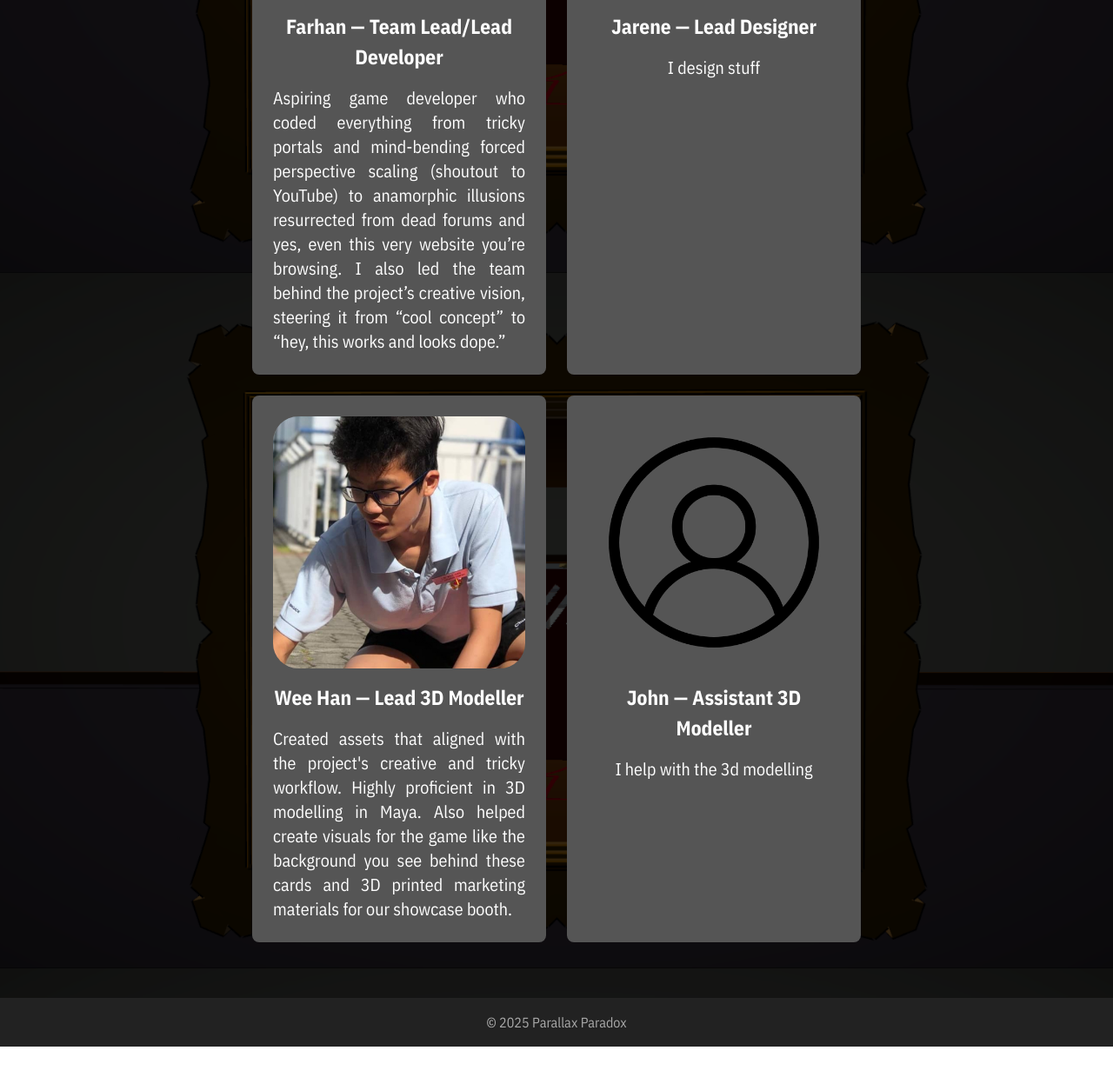
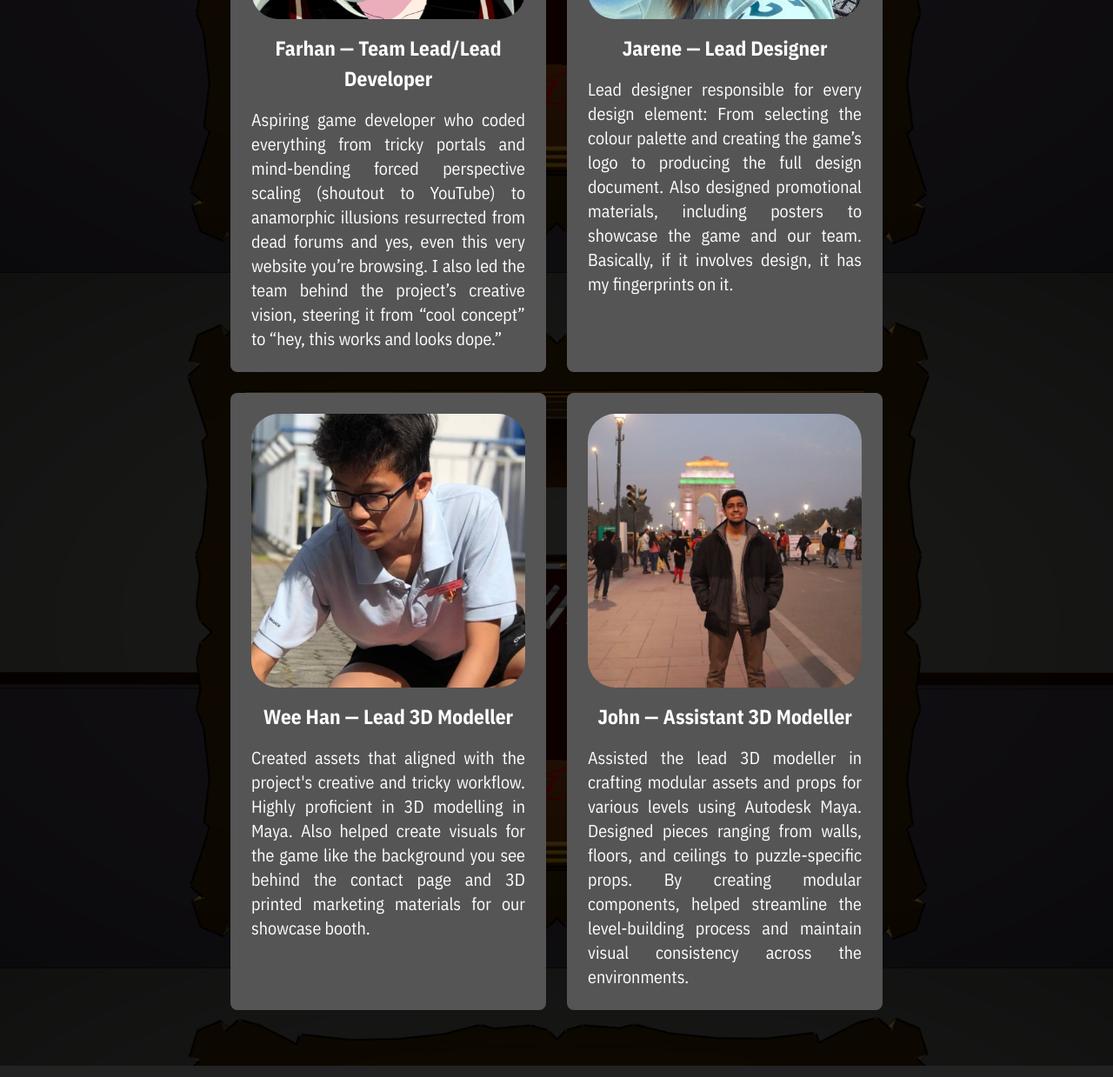
Before and after one commit to http503-dev/3.1-Capstone-Parallax-Paradox-Website, a plain HTML site: page credits.html in a window 1280 px wide. Shown: the part 578-1817 px from the top of the page at 87% size. Before the commit the page ends 1782 px from the top, so only its background shows below. Drawn offline with nearby package versions, Linux system fonts and the light colour scheme.

Commit message:
updated contact and credits page

```diff
--- a/credits.html
+++ b/credits.html
@@ -45,7 +45,13 @@
         <div class="member-card">
           <img src="images/jarene-profile.jpg" alt="Member 2" />
           <h3>Jarene — Lead Designer</h3>
-          <p>I design stuff</p>
+          <p>
+            Lead designer responsible for every design element: From selecting
+            the colour palette and creating the game’s logo to producing the
+            full design document. Also designed promotional materials, including
+            posters to showcase the game and our team. Basically, if it involves
+            design, it has my fingerprints on it.
+          </p>
         </div>
         <div class="member-card">
           <img src="images/weehan-profile.png" alt="Member 3" />
@@ -53,14 +59,21 @@
           <p>
             Created assets that aligned with the project's creative and tricky
             workflow. Highly proficient in 3D modelling in Maya. Also helped
-            create visuals for the game like the background you see behind these
-            cards and 3D printed marketing materials for our showcase booth.
+            create visuals for the game like the background you see behind the
+            contact page and 3D printed marketing materials for our showcase
+            booth.
           </p>
         </div>
         <div class="member-card">
-          <img src="images/profile.png" alt="Member 4" />
+          <img src="images/john-profile.jpg" alt="Member 4" />
           <h3>John — Assistant 3D Modeller</h3>
-          <p>I help with the 3d modelling</p>
+          <p>
+            Assisted the lead 3D modeller in crafting modular assets and props
+            for various levels using Autodesk Maya. Designed pieces ranging from
+            walls, floors, and ceilings to puzzle-specific props. By creating
+            modular components, helped streamline the level-building process and
+            maintain visual consistency across the environments.
+          </p>
         </div>
       </div>
     </main>
--- a/style.css
+++ b/style.css
@@ -225,7 +225,7 @@
   gap: 1.5rem;
   padding: 2rem 0;
 
-  max-width: 700px;     /* controls total grid width */
+  max-width: 750px;     /* controls total grid width */
   margin: 0 auto;       /* centers the grid */
 }
 
@@ -275,6 +275,15 @@
   .contact-info {
     text-align: center;
   }
+
+  .contact-info a {
+  color: #84bab8;
+  text-decoration: none; /* optional, removes underline */
+}
+
+.contact-info a:hover {
+  text-decoration: underline; /* optional, adds underline on hover */
+}
   .social-buttons {
     margin-top: 1rem;
     display: flex;
```
Also changed, not shown: contact.html (+4 -6 lines), index.html (+3 -1 lines), images/icon-email-faf3df.png (added), images/icon-email.png (deleted), images/icon-instagram-faf3df.png (added), images/icon-instagram.png (deleted), images/john-profile.jpg (added), 2 other files.
